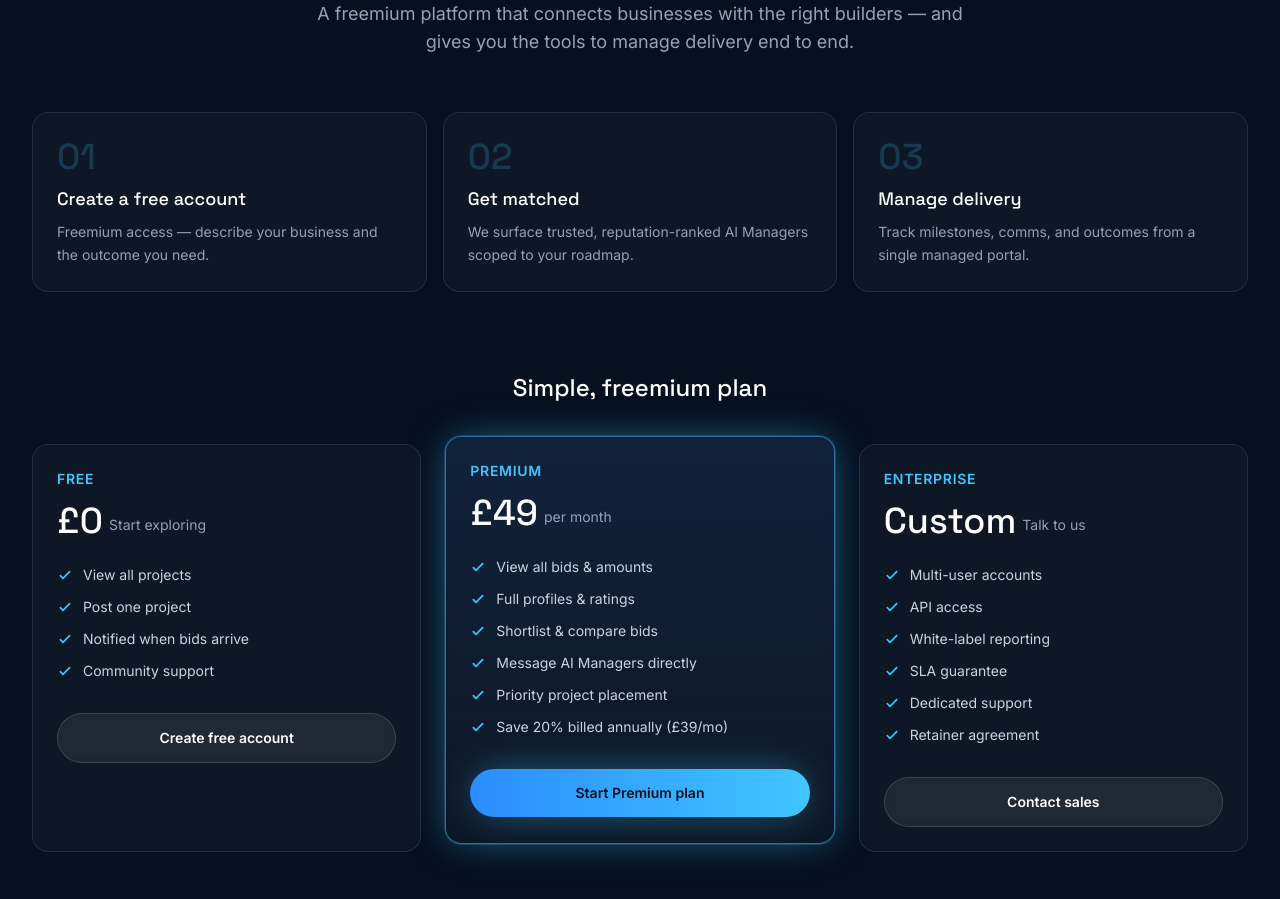
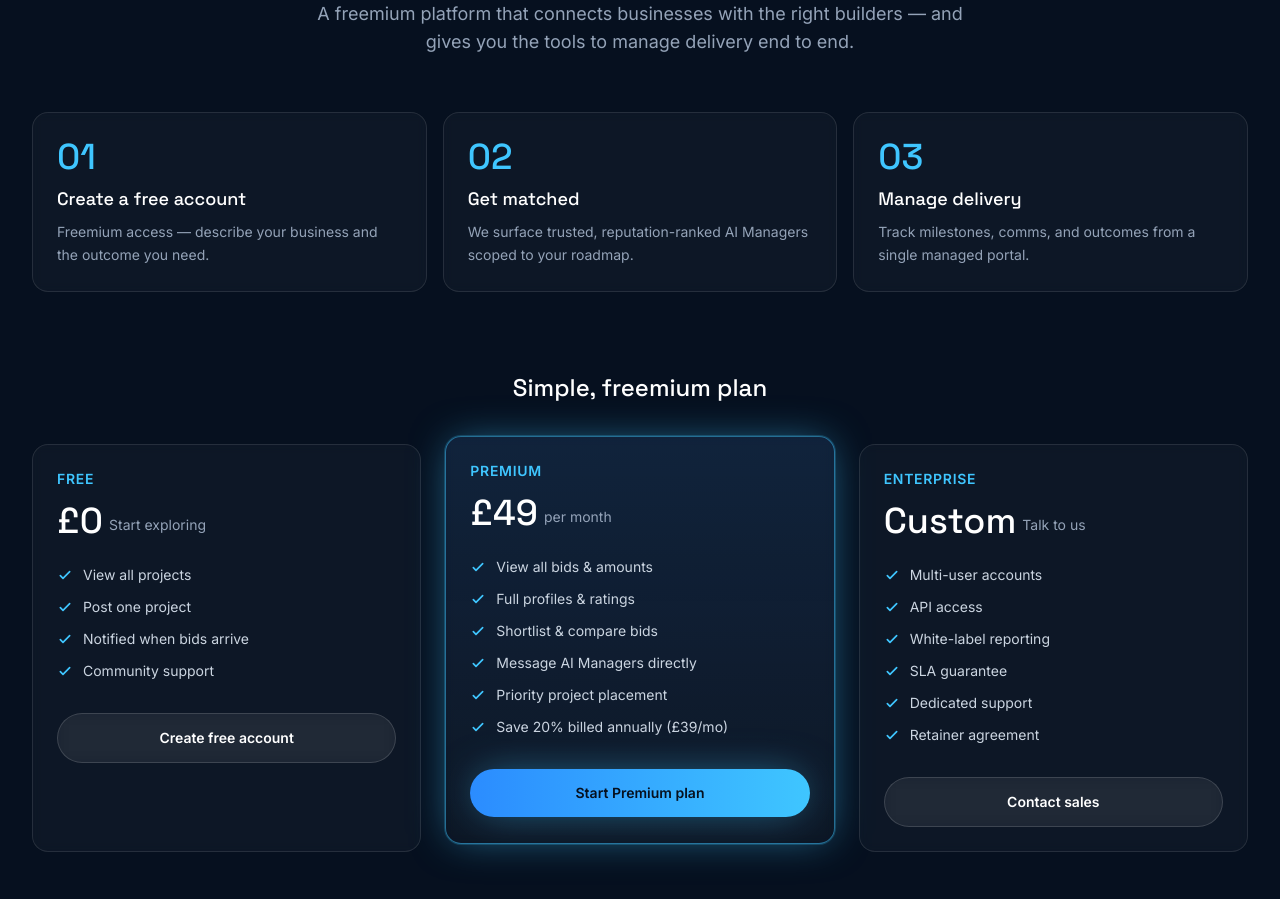
Before and after one commit to darrentang-ai/aimnow, a React (Vite) app: page / in a window 1280 px wide. Shown: the part 1900-2799 px from the top of the page. Built offline with nearby package versions, Linux system fonts and the light colour scheme.

Commit message:
Match step-number color to Free tier accent
01/02/03 now use full-opacity cyan-glow instead of a faded tint.

```diff
--- a/src/components/Portal.jsx
+++ b/src/components/Portal.jsx
@@ -53,7 +53,7 @@ export default function Portal() {
           {steps.map((s, i) => (
             <Reveal key={s.n} delay={i * 0.08}>
               <div className="card h-full">
-                <div className="font-display text-4xl font-700 text-cyan-glow/20">{s.n}</div>
+                <div className="font-display text-4xl font-700 text-cyan-glow">{s.n}</div>
                 <h3 className="mt-2 font-display text-lg font-600 text-white">{s.title}</h3>
                 <p className="mt-2 text-sm leading-relaxed text-slate-400">{s.desc}</p>
               </div>
```
